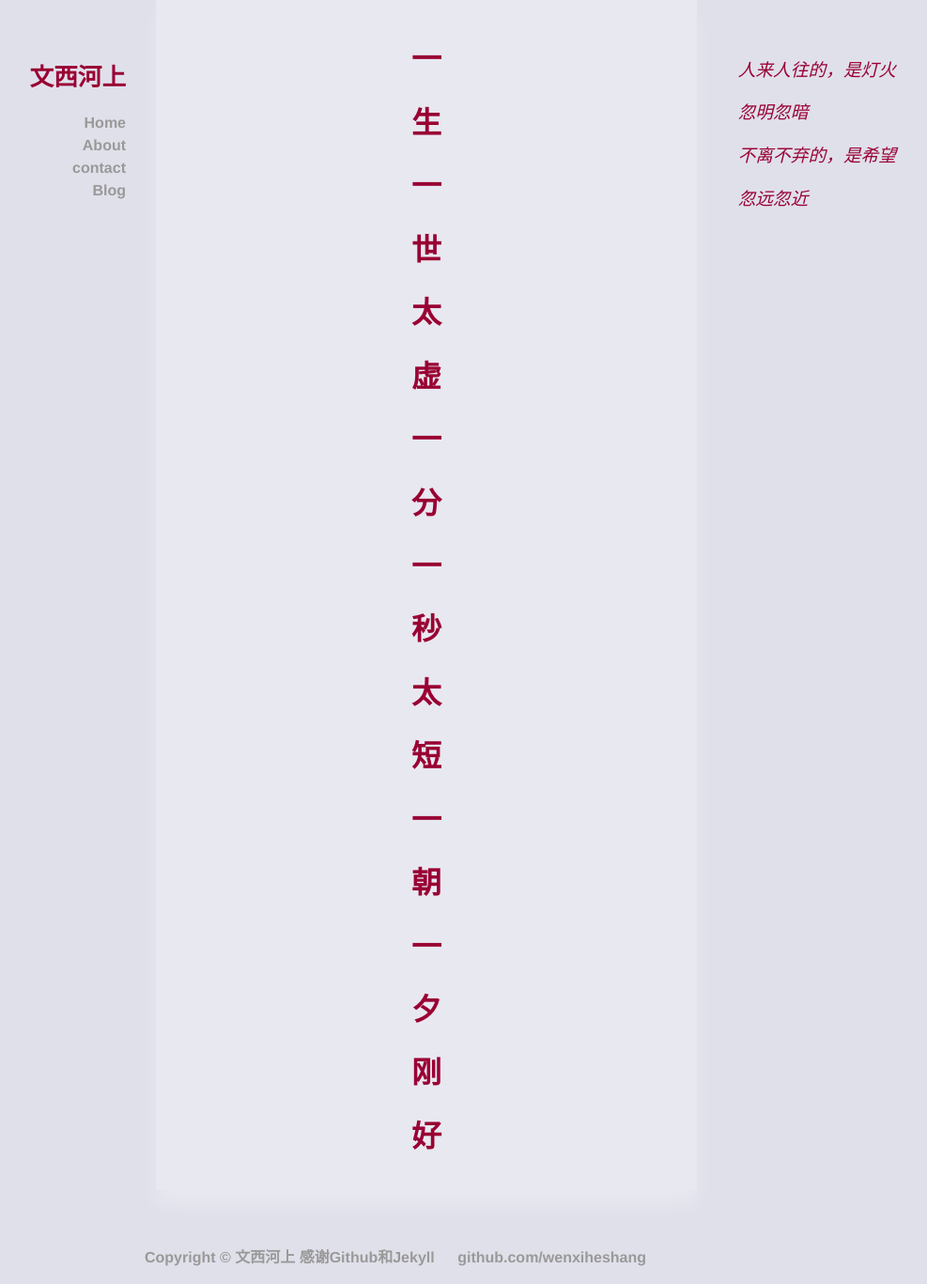
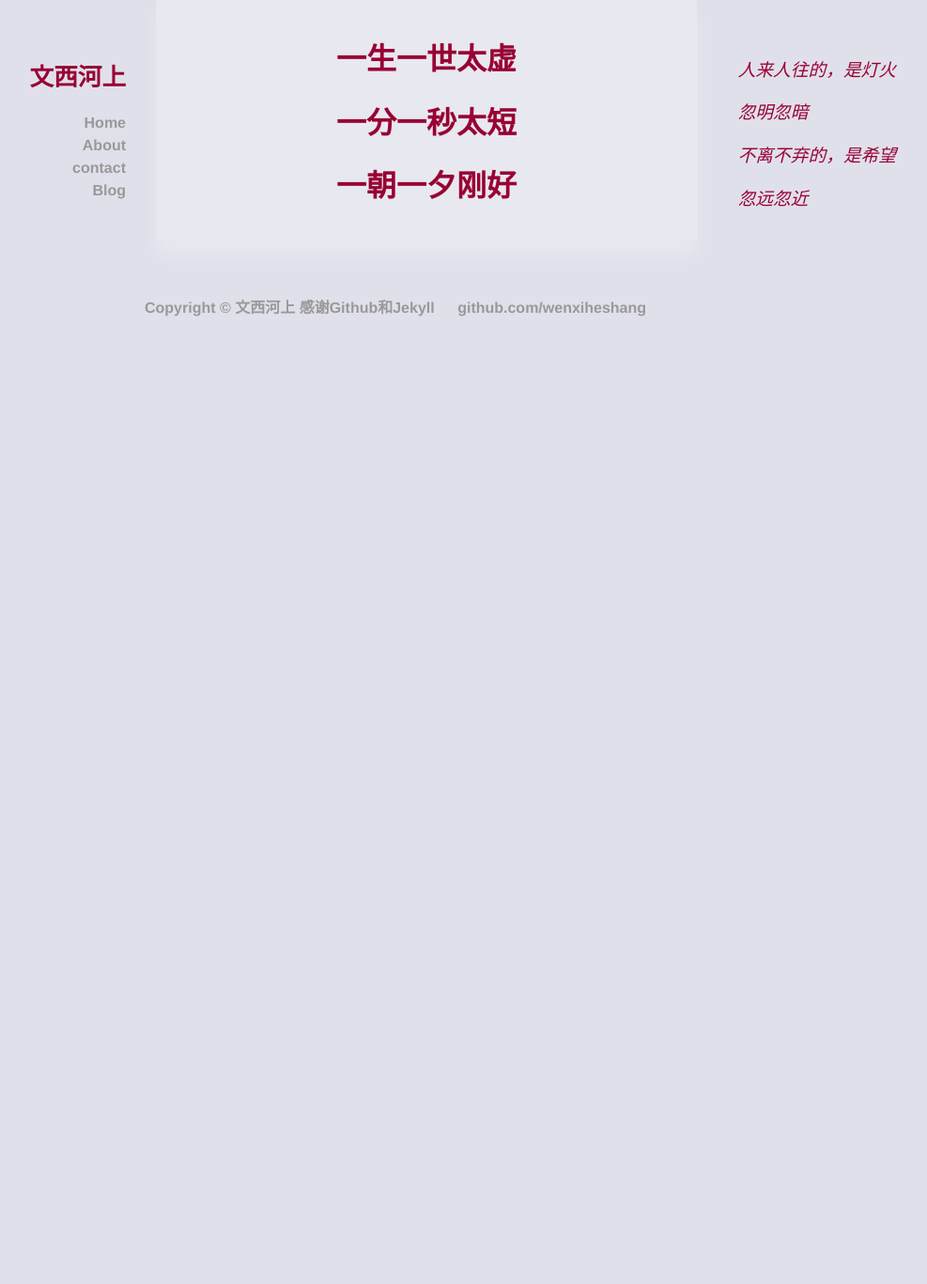
Before and after one commit to xxleyi/xxleyi.github.io, a Jekyll site: the page built from index.html, in a window 1280 px wide and 1367 px high. Shown: the whole window at 94% size, without its empty margins (186-1173 px from the left). Built offline with Jekyll 4.4.1, drawn with Linux system fonts in a browser that asks for light colours; part of the change alters nothing that is shown.

Commit message:
update the home page

```diff
--- a/index.html
+++ b/index.html
@@ -2,21 +2,21 @@
 layout: default
 title: 文西河上
 ---
-<h1>一</h1>
-<h1>生</h1>
+<h1>一生一世太虚</h1>
+<!-- <h1>生</h1>
 <h1>一</h1>
 <h1>世</h1>
 <h1>太</h1>
-<h1>虚</h1>
-<h1>一</h1>
-<h1>分</h1>
+<h1>虚</h1> -->
+<h1>一分一秒太短</h1>
+<!-- <h1>分</h1>
 <h1>一</h1>
 <h1>秒</h1>
 <h1>太</h1>
-<h1>短</h1>
-<h1>一</h1>
-<h1>朝</h1>
+<h1>短</h1> -->
+<h1>一朝一夕刚好</h1>
+<!-- <h1>朝</h1>
 <h1>一</h1>
 <h1>夕</h1>
 <h1>刚</h1>
-<h1>好</h1>
+<h1>好</h1> -->
```
